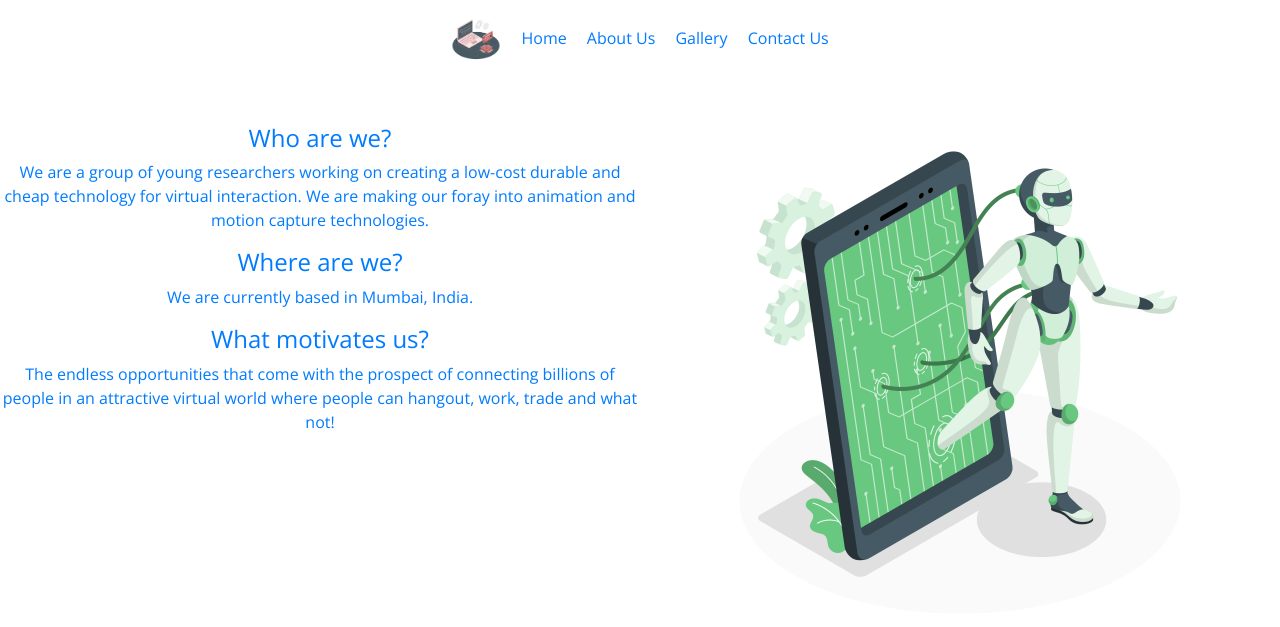
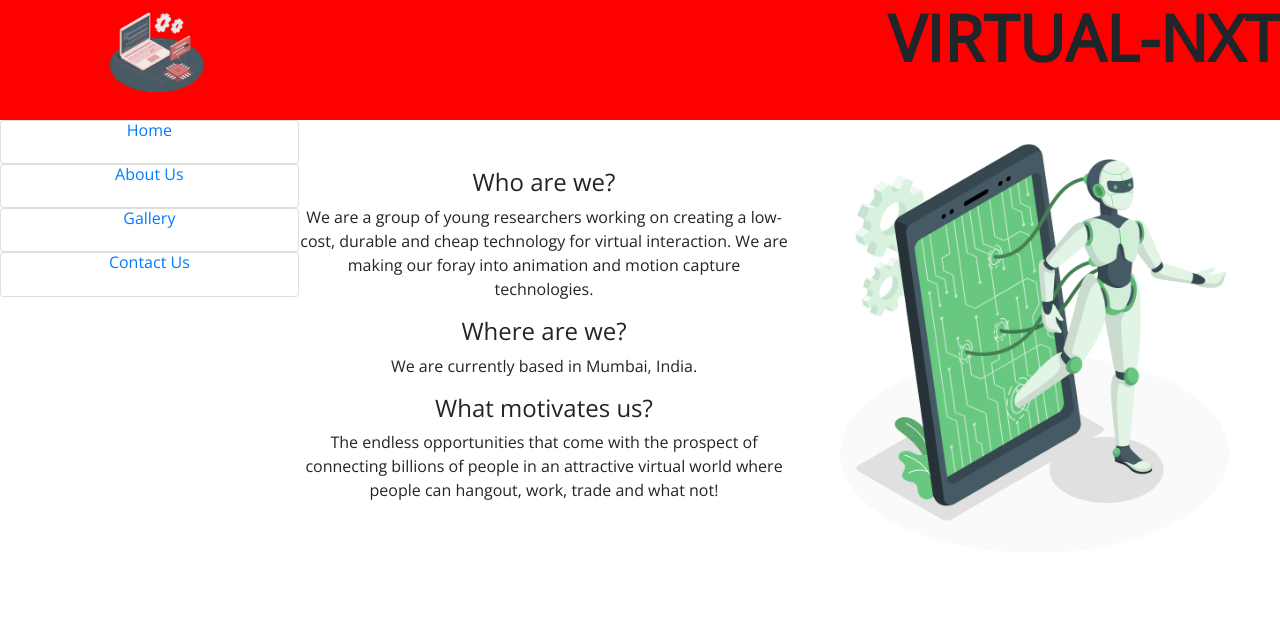
Before and after one commit to opyewale/capstone, a plain HTML site: page index.html in a window 1280 px wide. Drawn offline with nearby package versions, Linux system fonts and the light colour scheme.

Commit message:
Final Submission

```diff
--- a/index.css
+++ b/index.css
@@ -8,34 +8,89 @@ body{
 	box-sizing: border-box;
 }
 
-nav{
-	padding: .8rem;
-	margin-bottom: 2rem;
-	list-style-type: none;
+.main-container{
+	display: flex;
 }
 
-nav .nav, nav .nav-logo{
-	margin: 0.5rem;
-	display: inline;
-	vertical-align: middle;
-	text-decoration-color: black;
+.landing-navbar{
+	display: flex;
+	flex-direction: row;
+	flex: 100%;
+	height: 15vh;
+	padding-left: 2rem;
+	background-color: red;
 }
 
-nav .nav{
-	text-align: right;
+.nav-logo{
+	width: 20%;
+}
+.nav-logo > .logo{
+	width: 100px;
 }
 
-.small-logo{
-	width: 50px;
+.company-name{
+	width: 80%;
 }
 
-.parent{
-	display: flex;
-
+.company-name > .name {
+	text-align: right;
+	vertical-align: middle;
+	font-weight: bolder;
+	font-size: 4rem;
 }
 
-.child{
-	flex: 50%;
-	text-align: center;
-	vertical-align: middle;
+.main-navigation{
+	flex: 15%;
 }
+
+.main-info{
+	flex: 30%;
+	padding-top: 3rem;
+}
+
+.main-picture{
+	flex: 30%;
+}
+
+.card{
+	height: 10%
+}
+
+.card > .mb-4{
+	font-size: inherit;
+	margin: auto;
+}
+
+.picture-content > .picture {
+	height: auto;
+	width: 90%;
+}
+
+.gal-image > .gallery-image{
+	height: auto;
+	width: 90%;
+}
+
+.abus-image > .aboutus-image{
+	width: 100%;
+}
+
+.text-center > .contactus-map{
+	width: 100%;
+	height: 100%;
+}
+
+.contactus-map > .contact-map{
+	height: 93%;
+	width: 80%;
+}
+
+.text-center > .contact-header{
+	font-weight: bolder;
+}
+
+@media (max-width: 700px) {
+  .main-container {
+    flex-direction: column;
+  }
+}
--- a/index.html
+++ b/index.html
@@ -18,27 +18,48 @@
 </head>
 <body class="text-center">
 
-	<div>
-		<nav>
-		    <ul>
-		        <li class="nav-logo">
-		            <img class="small-logo" src="images/Firmware-amico.png">
-		        </li>
-		        <li class="nav"><a style="text-decoration: none;" href="C:\Users\ACER\Documents\b242-yewale\s13\capstone\index.html">Home</li>
-		        <li class="nav"><a style="text-decoration: none;" href="C:\Users\ACER\Documents\b242-yewale\s13\capstone\index2.html" target="_blank">About Us</li>
-		        <li class="nav"><a style="text-decoration: none;" href="C:\Users\ACER\Documents\b242-yewale\s13\capstone\index3.html" target="_blank">Gallery</a></li>
-		        <li class="nav"><a style="text-decoration: none;" href="C:\Users\ACER\Documents\b242-yewale\s13\capstone\index4.html" target="_blank">Contact Us</li>
-		    </ul>
-		</nav>
+	<div class="landing-navbar">
+		<div class="nav-logo">
+			<img class="logo" src="images/Firmware-amico.png">
+		</div>
+		<div class="company-name">
+			<h1 class="name">VIRTUAL-NXT</h1>
+		</div>
+	</div>
+
+	<div class="main-container">
+		<div class="main-navigation">
+		  <div class="card">
+		     <h2 class="mb-4">
+		        <a style="text-decoration: none;" href="C:\Users\ACER\Documents\b242-yewale\s13\capstone\index.html">Home</a>
+		      </h2>
+		  </div>
+
+		  <div class="card">
+		     <h2 class="mb-4">
+		        <a style="text-decoration: none;" href="C:\Users\ACER\Documents\b242-yewale\s13\capstone\index2.html" target="_blank">About Us</a>
+		      </h2>
+		  </div>
+
+		  <div class="card">
+		     <h2 class="mb-4">
+		        <a style="text-decoration: none;" href="C:\Users\ACER\Documents\b242-yewale\s13\capstone\index3.html" target="_blank">Gallery</a>
+		      </h2>
+		  </div>
+
+		  <div class="card">
+		     <h2 class="mb-4">
+		        <a style="text-decoration: none;" href="C:\Users\ACER\Documents\b242-yewale\s13\capstone\index4.html" target="_blank">Contact Us</a>
+		      </h2>
+		  </div>
 		</div>
 
 
-
-	<div class="parent">
-		<div class="child">
+		<div class="main-info">
+			<div class="info-content">
 				<h4>Who are we?</h4>
 				<p>
-				We are a group of young researchers working on creating a low-cost durable and cheap technology for virtual interaction. We are making our foray into animation and motion capture technologies.
+					We are a group of young researchers working on creating a low-cost, durable and cheap technology for virtual interaction. We are making our foray into animation and motion capture technologies.
 				</p>
 
 				<h4>Where are we?</h4>
@@ -50,11 +71,16 @@
 					The endless opportunities that come with the prospect of connecting billions of people in an attractive virtual world where people can hangout, work, trade and what not!
 				</p>
 			</div>
+		</div>
 
-		<div class="child">
-			<img width="500px" src="images/Android-amico.png">
+		<div class="main-picture">
+			<div class="picture-content">
+				<img class="picture" src="images/Android-amico.png">
 			</div>
 		</div>
+	</div>
+
+
 
 
 	<script src="https://cdn.jsdelivr.net/npm/jquery@3.5.1/dist/jquery.slim.min.js" integrity="sha384-DfXdz2htPH0lsSSs5nCTpuj/zy4C+OGpamoFVy38MVBnE+IbbVYUew+OrCXaRkfj" crossorigin="anonymous"></script>
```
Also changed, not shown: index2.html (+13 -23 lines), index3.html (+16 -19 lines), index4.html (+12 -9 lines). Lines whose indentation alone changed are shown as unchanged.
